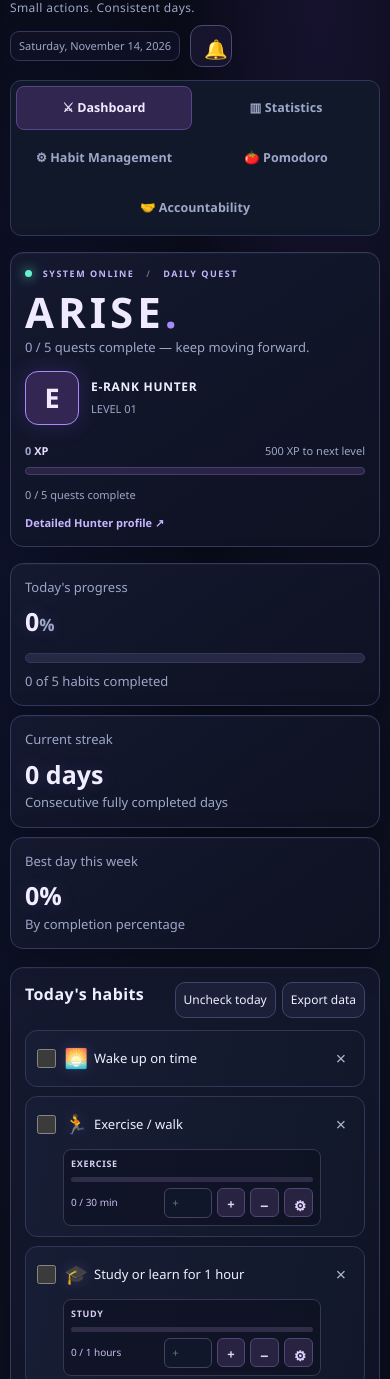
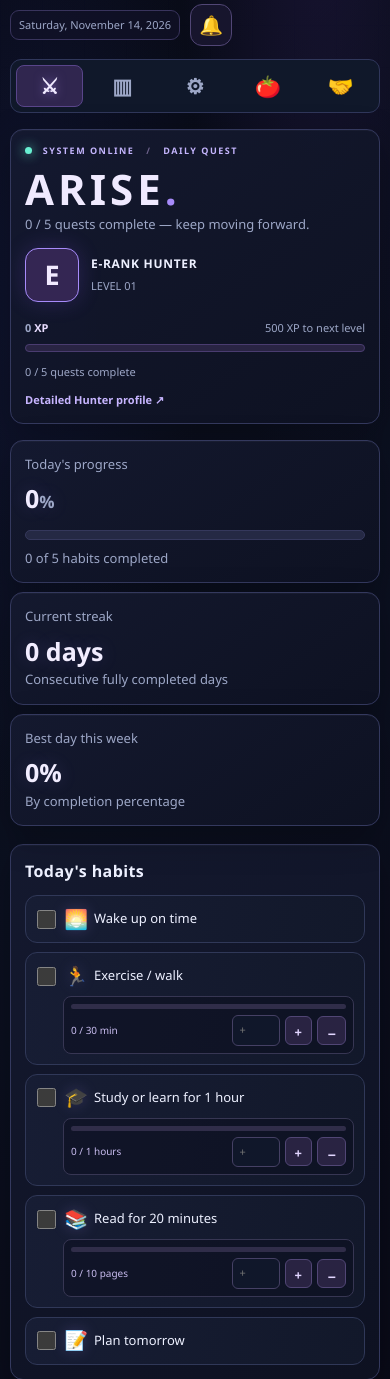
Before and after one commit to bluemperror-netizen/shadow-hunter-tracker, a plain HTML site: page index.html in a window 390 px wide. Shown: the part 311-1690 px from the top of the page. Drawn offline with nearby package versions, Linux system fonts and the light colour scheme.

Commit message:
fixed all

```diff
--- a/index.html
+++ b/index.html
@@ -366,6 +366,27 @@ footer{color:var(--muted);font-size:12px;text-align:center;margin:22px 0}
  main{overflow-x:clip}
  .shadow-swipe-enter-right,.shadow-swipe-enter-left{animation-duration:.38s}
 }
+
+/* Icon-only primary navigation */
+.page-nav-icons{display:grid;grid-template-columns:repeat(5,minmax(0,1fr));width:100%;box-sizing:border-box;gap:8px}
+.page-nav-icons .page-tab{display:grid;place-items:center;grid-column:auto!important;min-width:0;min-height:44px;padding:8px;font-size:22px;line-height:1}
+.page-nav-icons .page-tab span{display:block;transition:transform .2s ease}
+.page-nav-icons .page-tab:hover span{transform:translateY(-2px) scale(1.08)}
+.page-nav-icons .page-tab.active span{filter:drop-shadow(0 0 5px #a78bfa88)}
+@media(max-width:620px){
+ .page-nav-icons{gap:5px;padding:4px}
+ .page-nav-icons .page-tab{min-height:42px;padding:7px;font-size:21px}
+}
+
+/* Progress bars show progress only; the habit name stays in the row label. */
+.habit-progress-info{min-width:0}
+.habit-progress-track{margin-top:0!important}
+.habit-progress-label{display:none!important}
+
+/* Hide browser-native number steppers in the Dashboard progress amount field. */
+.habit-progress-amount-input{-moz-appearance:textfield;appearance:textfield}
+.habit-progress-amount-input::-webkit-inner-spin-button,
+.habit-progress-amount-input::-webkit-outer-spin-button{-webkit-appearance:none;margin:0}
 </style>
 
 <style id="solo-inspired-theme">
@@ -565,11 +586,11 @@ function escapeHtml(value){
 
 
 <style id="inline-habit-progress-style">
-.habit{display:grid;grid-template-columns:20px 26px minmax(125px,.8fr) minmax(260px,1.6fr) 24px;align-items:center;column-gap:10px;row-gap:0;padding:13px 14px;min-width:0}
+.habit{display:grid;grid-template-columns:20px 26px minmax(125px,.8fr) minmax(260px,1.6fr);align-items:center;column-gap:10px;row-gap:0;padding:13px 14px;min-width:0}
 .habit input[type=checkbox]{grid-column:1;grid-row:1;width:19px;height:19px;margin:0;justify-self:center}
 .habit-emoji{grid-column:2;grid-row:1;width:26px;height:26px;display:grid;place-items:center;font-size:19px;line-height:1;filter:drop-shadow(0 0 7px #a78bfa33)}
 .habit-name{grid-column:3;grid-row:1;min-width:0;overflow-wrap:anywhere;font-size:14px}
-.habit>.delete{grid-column:5;grid-row:1;justify-self:end}
+
 .habit-progress{grid-column:4;grid-row:1;width:100%;min-width:0;margin:0;padding:9px 10px;border:1px solid #373653;border-radius:8px;background:rgba(9,13,28,.45);display:grid;grid-template-columns:minmax(90px,1fr) auto auto;gap:10px;align-items:center}
 .habit-progress-info{min-width:0}
 .habit-progress-label{font-size:10px;color:#d8d0f3;font-weight:800;letter-spacing:.7px;text-transform:uppercase;display:flex;align-items:center;gap:6px}
@@ -582,7 +603,7 @@ function escapeHtml(value){
 .habit-progress-add button,.habit-progress-config{height:29px;padding:4px 9px;border:1px solid #514675;border-radius:6px;background:#292342;color:#e1d5ff;font-size:13px;font-weight:800;white-space:nowrap}.habit-progress-add button.is-tick{width:31px;padding:0;border-color:#397d73;background:#173a39;color:#83f0d4;font-size:17px}.habit-progress-add button:disabled{opacity:.45;cursor:default}
 .habit-progress-config{width:29px;padding:0;font-size:14px}
 .habit.done .habit-progress{border-color:#246b65;background:rgba(13,51,49,.25)}
-@media(max-width:760px){.habit{grid-template-columns:20px 24px minmax(90px,.8fr) minmax(190px,1.4fr) 22px;column-gap:7px;padding:11px 10px}.habit-progress{grid-template-columns:minmax(0,1fr) auto auto;gap:6px;padding:7px}.habit-progress-label{font-size:9px}.habit-progress-count{font-size:10px}.habit-progress-add input{width:48px}}\n@media(max-width:520px){.habit{grid-template-columns:20px 24px minmax(0,1fr) 22px;row-gap:8px}.habit-progress{grid-column:2/5;grid-row:2;grid-template-columns:minmax(0,1fr) auto auto}.habit>.delete{grid-column:4;grid-row:1}}
+@media(max-width:760px){.habit{grid-template-columns:20px 24px minmax(90px,.8fr) minmax(190px,1.4fr);column-gap:7px;padding:11px 10px}.habit-progress{grid-template-columns:minmax(0,1fr) auto auto;gap:6px;padding:7px}.habit-progress-label{font-size:9px}.habit-progress-count{font-size:10px}.habit-progress-add input{width:48px}}\n@media(max-width:520px){.habit{grid-template-columns:20px 24px minmax(0,1fr);row-gap:8px}.habit-progress{grid-column:2/4;grid-row:2;grid-template-columns:minmax(0,1fr) auto auto}}
 @media(max-width:390px){.habit-progress{padding:7px}.habit-progress-count{font-size:10px}}
 </style>
 
@@ -651,8 +672,8 @@ button,select,input{max-width:100%}
  .metric{font-size:25px}
  .section-head{align-items:flex-start}
  .section-head h2{font-size:16px}
- .habit{display:grid;grid-template-columns:20px 24px minmax(0,1fr) 22px;gap:7px;padding:10px}
- .habit-progress{grid-column:2/5;grid-row:2;width:100%;min-width:0}
+ .habit{display:grid;grid-template-columns:20px 24px minmax(0,1fr);gap:7px;padding:10px}
+ .habit-progress{grid-column:2/4;grid-row:2;width:100%;min-width:0}
  .habit-name{font-size:13px}
  .habit-progress{grid-template-columns:minmax(0,1fr) auto;gap:6px;padding:7px}
  .habit-progress-info{grid-column:1/-1}
@@ -706,7 +727,7 @@ button,select,input{max-width:100%}
  .habit-emoji-picker{grid-template-columns:repeat(6,minmax(0,1fr));gap:6px;padding:8px}
  .emoji-choice{width:100%;aspect-ratio:1;font-size:clamp(18px,5.5vw,22px);padding:0}
 }
-</style>\n
+</style>
 <style id="pomodoro-styles">
 #pomodoroPage[hidden]{display:none!important}
 .pomodoro-card{max-width:760px;margin:0 auto 16px;padding:clamp(18px,4vw,30px)}
@@ -1074,12 +1095,12 @@ body.pomodoro-fallback-active{overflow:hidden!important}
   </div>
 
 
-  <nav class="page-nav" aria-label="Main navigation">
-    <button type="button" class="page-tab active" data-page="dashboardPage">⚔ Dashboard</button>
-    <button type="button" class="page-tab" data-page="statisticsPage">▥ Statistics</button>
-    <button type="button" class="page-tab" data-page="managementPage">⚙ Habit Management</button>
-    <button type="button" class="page-tab" data-page="pomodoroPage">🍅 Pomodoro</button>
-    <button type="button" class="page-tab" data-page="accountabilityPage">🤝 Accountability</button>
+  <nav class="page-nav page-nav-icons" aria-label="Main navigation">
+    <button type="button" class="page-tab active" data-page="dashboardPage" aria-label="Dashboard" title="Dashboard"><span aria-hidden="true">⚔</span></button>
+    <button type="button" class="page-tab" data-page="statisticsPage" aria-label="Statistics" title="Statistics"><span aria-hidden="true">▥</span></button>
+    <button type="button" class="page-tab" data-page="managementPage" aria-label="Habit Management" title="Habit Management"><span aria-hidden="true">⚙</span></button>
+    <button type="button" class="page-tab" data-page="pomodoroPage" aria-label="Pomodoro" title="Pomodoro"><span aria-hidden="true">🍅</span></button>
+    <button type="button" class="page-tab" data-page="accountabilityPage" aria-label="Accountability" title="Accountability"><span aria-hidden="true">🤝</span></button>
   </nav>
   <div id="dashboardPage">
   <section class="hunter-overview-card card">
@@ -1114,26 +1135,13 @@ body.pomodoro-fallback-active{overflow:hidden!important}
   <section class="card">
     <div class="section-head">
       <h2>Today's habits</h2>
-      <div class="actions"><button id="resetToday">Uncheck today</button><button id="export">Export data</button></div>
+
     </div>
     <div class="habits" id="habitList"></div>
 
   </section>
 
-  <section class="card completion-visual">
-    <div class="section-head"><h2>Completion overview</h2><span class="tag">Live progress</span></div>
-    <div class="completion-visual-grid">
-      <div class="completion-donut-wrap">
-        <div class="completion-donut" id="completionDonut"><div class="donut-center"><strong id="donutPercent">0%</strong><small>today</small></div></div>
-        <div class="donut-caption"><strong id="donutDone">0 / 0</strong><span>quests completed</span></div>
-      </div>
-      <div class="completion-bars-wrap">
-        <div class="chart-title">Last 7 days</div>
-        <div class="completion-bars" id="completionBars"></div>
-        <div class="chart-footnote">Each bar shows the percentage of habits completed that day.</div>
-      </div>
-    </div>
-  </section>
+
   </div>
   <section id="hunterProfilePage" hidden>
     <div class="stats-title-row">
@@ -2327,37 +2335,26 @@ function render(){
   });
   const emoji=document.createElement('span');emoji.className='habit-emoji';emoji.textContent=h.emoji||habitEmoji(h.name);emoji.setAttribute('aria-hidden','true');
   const name=document.createElement('span');name.className='habit-name';name.textContent=h.name;
-  const del=document.createElement('button');del.className='delete';del.type='button';del.textContent='×';del.title='Remove habit';del.addEventListener('click',()=>{if(confirm('Remove "'+h.name+'" from your habit list? Past daily records are kept.')){data.habits=data.habits.filter(x=>x.id!==h.id);save();render()}});
-  row.append(cb,emoji,name,del);
+  row.append(cb,emoji,name);
   const oneTime=target===1 && ['times','time','once','check','checks','session','sessions'].includes(String(tracker.unit).toLowerCase());
   if(!oneTime){
    const progress=document.createElement('div');progress.className='habit-progress';
    const info=document.createElement('div');info.className='habit-progress-info';
-   const label=document.createElement('div');label.className='habit-progress-label';label.textContent=tracker.label||'Progress';
    const bar=document.createElement('div');bar.className='habit-progress-track';const fill=document.createElement('span');fill.style.width=Math.min(100,amount/target*100)+'%';bar.append(fill);
-   info.append(label,bar);
+   info.append(bar);
    const count=document.createElement('div');count.className='habit-progress-count';count.textContent=(Number.isInteger(amount)?amount:amount.toFixed(2))+' / '+target+' '+tracker.unit;
    const actions=document.createElement('div');actions.className='habit-progress-actions';
    const addWrap=document.createElement('div');addWrap.className='habit-progress-add';
-   const amountInput=document.createElement('input');amountInput.type='number';amountInput.min='0.01';amountInput.step=tracker.step||1;amountInput.placeholder='+';amountInput.setAttribute('aria-label','Amount to add');
+   const amountInput=document.createElement('input');amountInput.type='number';amountInput.className='habit-progress-amount-input';amountInput.min='0.01';amountInput.step=tracker.step||1;amountInput.placeholder='+';amountInput.setAttribute('aria-label','Amount to add');
    const addBtn=document.createElement('button');addBtn.type='button';addBtn.textContent='+';
    addBtn.title='Add progress';addBtn.setAttribute('aria-label','Add progress');
-   addBtn.addEventListener('click',()=>{const n=Number(amountInput.value);if(!Number.isFinite(n)||n<=0){amountInput.focus();return;}setHabitAmount(h,Math.min(target,amount+n));});
+   addBtn.addEventListener('click',()=>{const entered=amountInput.value.trim();const n=entered===''?Number(tracker.step||1):Number(entered);if(!Number.isFinite(n)||n<=0){amountInput.focus();return;}setHabitAmount(h,Math.min(target,amount+n));amountInput.value='';});
    amountInput.addEventListener('keydown',e=>{if(e.key==='Enter'){e.preventDefault();addBtn.click();}});
    addWrap.append(amountInput,addBtn);
    const minusBtn=document.createElement('button');minusBtn.type='button';minusBtn.className='habit-progress-config';minusBtn.textContent='−';minusBtn.title='Decrease progress by '+(tracker.step||1)+' '+tracker.unit;
    minusBtn.setAttribute('aria-label','Decrease '+h.name+' progress');
    minusBtn.addEventListener('click',()=>setHabitAmount(h,Math.max(0,amount-Number(tracker.step||1))));
-   const config=document.createElement('button');config.type='button';config.className='habit-progress-config';config.textContent='⚙';config.title='Configure progress unit and daily target';
-   config.setAttribute('aria-label','Configure '+h.name+' progress');
-   config.addEventListener('click',()=>{
-    const unit=prompt('Tracking unit (pages, min, hours, km, glasses, etc.):',tracker.unit);if(unit===null)return;
-    const cleanUnit=unit.trim();if(!cleanUnit){alert('Unit cannot be empty.');return;}
-    const goal=Number(prompt('Daily target for '+cleanUnit+':',String(tracker.target)));if(!Number.isFinite(goal)||goal<=0){alert('Enter a target greater than zero.');return;}
-    const step=Number(prompt('Amount increment (e.g. 1, 5, 0.25):',String(tracker.step||1)));if(!Number.isFinite(step)||step<=0){alert('Enter a valid increment.');return;}
-    tracker.unit=cleanUnit;tracker.target=goal;tracker.step=step;tracker.label=tracker.label||h.name;save();render();
-   });
-   actions.append(addWrap,minusBtn,config);progress.append(info,count,actions);row.append(progress);
+   actions.append(addWrap,minusBtn);progress.append(info,count,actions);row.append(progress);
   }
   list.append(row);
  });
@@ -2380,13 +2377,6 @@ function render(){
  let best=-1,bestLabel='—';
  for(let i=6;i>=0;i--){let d=new Date();d.setDate(d.getDate()-i);let k=d.toLocaleDateString('en-CA'),v=pct(k);if(v>best){best=v;bestLabel=v+'%'}}
  document.getElementById('bestDay').textContent=bestLabel;
- document.getElementById('donutPercent').textContent=p+'%';
- document.getElementById('donutDone').textContent=done+' / '+total;
- const donut=document.getElementById('completionDonut');
- donut.style.background='conic-gradient(#9b83f2 0deg '+(p*3.6)+'deg,#28334d '+(p*3.6)+'deg 360deg)';
- const bars=[];
- for(let j=6;j>=0;j--){const day=new Date();day.setHours(12,0,0,0);day.setDate(day.getDate()-j);const key=day.toLocaleDateString('en-CA');bars.push({label:day.toLocaleDateString(undefined,{weekday:'short'}),value:pct(key)});}
- document.getElementById('completionBars').innerHTML=bars.map(b=>'<div class="completion-bar-col"><span class="completion-bar-value">'+b.value+'%</span><div class="completion-bar-track"><div class="completion-bar-fill" style="height:'+b.value+'%"></div></div><span class="completion-bar-day">'+b.label+'</span></div>').join('');
 
 }
 const habitType=document.getElementById('habitType'),measurableFields=document.getElementById('measurableFields'),habitUnit=document.getElementById('habitUnit'),customUnitWrap=document.getElementById('customUnitWrap');
@@ -2518,8 +2508,6 @@ document.getElementById('editHabitButton').addEventListener('click',()=>{
  document.getElementById('newHabit').focus();
  document.getElementById('addForm').scrollIntoView({behavior:'smooth',block:'center'});
 });
-document.getElementById('resetToday').addEventListener('click',()=>{if(confirm('Uncheck all habits for today?')){data.days[todayKey()]=[];data.habitProgress[todayKey()]={};save();render()}});
-document.getElementById('export').addEventListener('click',()=>{const blob=new Blob([JSON.stringify(data,null,2)],{type:'application/json'}),url=URL.createObjectURL(blob),a=document.createElement('a');a.href=url;a.download='habit-tracker-backup.json';a.click();URL.revokeObjectURL(url)});
 
 let statsDays=7;
 function statsDateKey(date){return date.toLocaleDateString('en-CA');}
@@ -2974,5 +2962,36 @@ data=createFreshPlayerData();ensureProgress();render();renderPomodoroSubjects();
   .pomo-chart-row{grid-template-columns:60px minmax(0,1fr) 48px;font-size:11px}
 }
 </style>
-</body>
+<style id="icon-nav-final-layout">
+.page-nav.page-nav-icons{display:grid!important;grid-template-columns:repeat(5,minmax(0,1fr))!important;width:100%!important;max-width:100%!important;box-sizing:border-box;overflow:hidden}
+.page-nav.page-nav-icons>.page-tab{display:grid!important;grid-column:auto!important;flex:none!important;width:auto!important;min-width:0!important;max-width:none!important;justify-self:stretch;align-self:stretch;place-items:center;padding:8px 4px}
+@media(max-width:620px){.page-nav.page-nav-icons{grid-template-columns:repeat(5,minmax(0,1fr))!important}.page-nav.page-nav-icons>.page-tab:last-child{grid-column:auto!important}}
+</style>
+<style id="header-icon-padding-fix">
+/* Normalize top-right action buttons: consistent box sizing, zero browser padding,
+   and truly centered icons with comfortable touch targets. */
+.pomodoro-fullscreen,
+.guild-bell,
+.profile-avatar-btn{
+  box-sizing:border-box!important;
+  padding:0!important;
+  display:inline-grid!important;
+  place-items:center!important;
+  line-height:1!important;
+  flex:0 0 42px!important;
+  width:42px!important;
+  height:42px!important;
+  min-width:42px!important;
+  min-height:42px!important;
+}
+.pomodoro-fullscreen{font-size:21px!important}
+.guild-bell{font-size:19px!important}
+.profile-avatar-btn{overflow:hidden!important}
+.pomodoro-card-top,.top-actions{align-items:center!important}
+@media(max-width:520px){
+ .pomodoro-fullscreen,.guild-bell,.profile-avatar-btn{
+   width:42px!important;height:42px!important;flex-basis:42px!important;
+ }
+}
+</style></body>
 </html>
```
